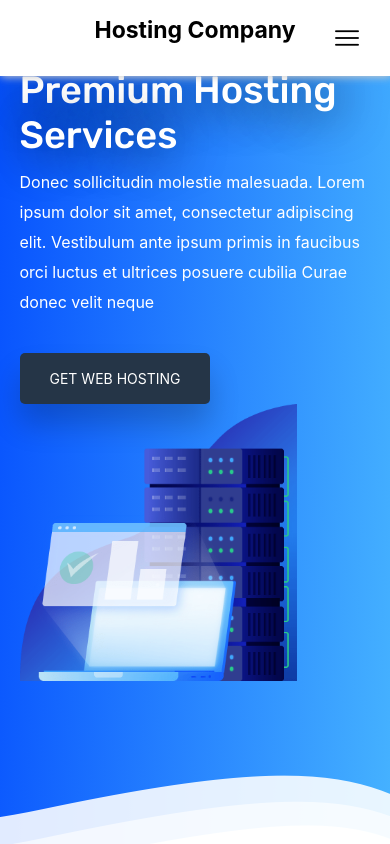
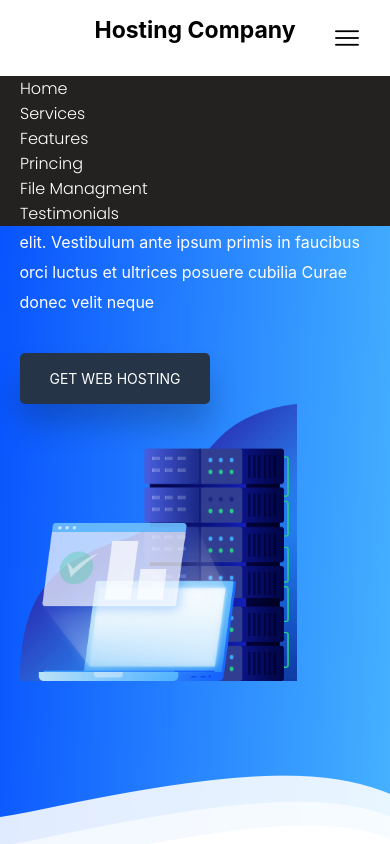
Before and after one commit to AlontNY/landing_coloaborativo, a Vue app: page / in a window 390 px wide. Shown: the top 844 px of the page. Built offline with nearby package versions, Linux system fonts and the light colour scheme.

Commit message:
menu_visible

```diff
--- a/public/index.html
+++ b/public/index.html
@@ -21,6 +21,7 @@
     </noscript>
     <div id="app"></div>
     <!-- built files will be auto injected -->
+
     <script src="https://cdn.jsdelivr.net/npm/jquery@3.5.1/dist/jquery.slim.min.js" integrity="sha384-DfXdz2htPH0lsSSs5nCTpuj/zy4C+OGpamoFVy38MVBnE+IbbVYUew+OrCXaRkfj" crossorigin="anonymous"></script>
     <script src="https://cdn.jsdelivr.net/npm/popper.js@1.16.1/dist/umd/popper.min.js" integrity="sha384-9/reFTGAW83EW2RDu2S0VKaIzap3H66lZH81PoYlFhbGU+6BZp6G7niu735Sk7lN" crossorigin="anonymous"></script>
     <script src="https://cdn.jsdelivr.net/npm/bootstrap@4.6.1/dist/js/bootstrap.min.js" integrity="sha384-VHvPCCyXqtD5DqJeNxl2dtTyhF78xXNXdkwX1CZeRusQfRKp+tA7hAShOK/B/fQ2" crossorigin="anonymous"></script>
--- a/src/components/Contenido.vue
+++ b/src/components/Contenido.vue
@@ -202,7 +202,7 @@
                     </div>
                 </div>
                 <div class="imagen">
-                    <img src="~@/assets/imagenes/file-grande.png" alt="">
+                    <img src="~@/assets/imagenes/file-grande.png">
                     <a class="boton" href="">LEARN MORE</a>
                 </div>
             </div>
--- a/src/components/header.vue
+++ b/src/components/header.vue
@@ -7,16 +7,16 @@
             <p class="logo">Hosting Company</p>
             <!-- BARRA DE NAVEGACION PARA MOBIL -->
 
-            <img src="~@/assets/imagenes/menu.png" @click="show = !show" class="menu-icon" alt="">
+            <img src="~@/assets/imagenes/menu.png"   @click="mostrar()" class="menu-icon" alt="">
 
-                <nav v-show="show">
-                    <ul>
-                        <li><a @click="show = !show" href=".menu">Home</a></li>
-                        <li><a @click="show = !show" href="#servicios">Services</a></li>
-                        <li><a @click="show = !show" href="#features">Features</a></li>
-                        <li><a @click="show = !show" href="#pricing">Princing</a></li>
-                        <li><a @click="show = !show" href="#file">File Managment</a></li>
-                        <li><a @click="show = !show" href="#testimonios">Testimonials</a></li>
+                <nav v-show="ver" id="nav">
+                    <ul class="lista" >
+                        <li><a  href="#menu">Home</a></li>
+                        <li><a  href="#servicios">Services</a></li>
+                        <li><a  href="#features">Features</a></li>
+                        <li><a  href="#pricing">Princing</a></li>
+                        <li><a  href="#file">File Managment</a></li>
+                        <li><a  href="#testimonios">Testimonials</a></li>
 
                     </ul>
                 </nav>
@@ -24,7 +24,7 @@
             </div>
         </div>
 
-        <div class="contenedor">
+        <div class="contenedor"  id="menu">
             <div class="contenedor-inicio">
                 <div class="titular">
                     <h1>Premium Hosting Services</h1>
@@ -43,14 +43,18 @@
 </template>
 
 <script>
-
 export default {
-
-  data(){
-    return{
-       show: false
+    data:function() {
+        return {
+            ver:true
+        }
+    },
+    methods:{
+        mostrar(){
+            this.ver = !this.ver;
+            console.log(this.ver);
+        }
     }
-  }
 }
 </script>
 
@@ -83,15 +87,21 @@ header{
     justify-content: space-around;
     align-items: center;
 }
+.menu-icon{
+    display: none;
+}
 header .logo{
     font-size: 23px;
     font-weight: bold;
     color: black;
 
 }
+
+
 nav ul li{
     display: inline-block;
     margin: 0 20px;
+
 }
 nav ul li a{
     text-decoration: none;
@@ -141,12 +151,18 @@ header .imagen .img2 {
         left:0;
         background: #232220;
         width:100%;
-        /* display: none; */
+       /* display: none;  */
     }
-    nav ul li {
+      nav .lista {
+        flex-direction:column;
+        display: flex;
+        margin:0;
+        padding: 0;
+    }
+    /* nav ul li {
         display:block ;
         margin:23px 20px;
-    }
+    } */
     nav ul li a {
         color:#fff;
     }
```
